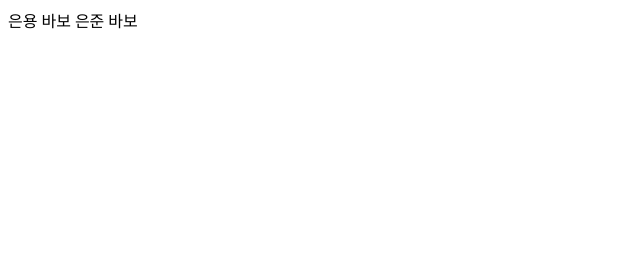
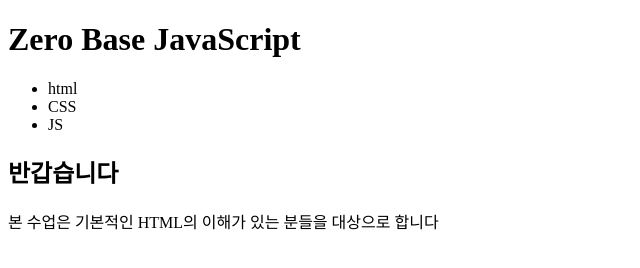
Before and after one commit to Mooneunjun/GitTest, a plain HTML site: page index.html in a window 1280 px wide. Shown: the whole page, without its empty margins (0-640 px from the left). Drawn offline with Linux system fonts and the light colour scheme.

Commit message:
자바스크립 테스트 커밋

```diff
--- a/index.html
+++ b/index.html
@@ -6,6 +6,15 @@
     <title>타이틀 변경</title>
   </head>
   <body>
-    은용 바보 은준 바보
+    <h1>Zero Base JavaScript</h1>
+    <ul>
+      <li>html</li>
+      <li>CSS</li>
+      <li>JS</li>
+    </ul>
+
+    <h2>반갑습니다</h2>
+
+    <p>본 수업은 기본적인 HTML의 이해가 있는 분들을 대상으로 합니다</p>
   </body>
 </html>
```
Also changed, not shown: main.js (added, +20 -0 lines).
